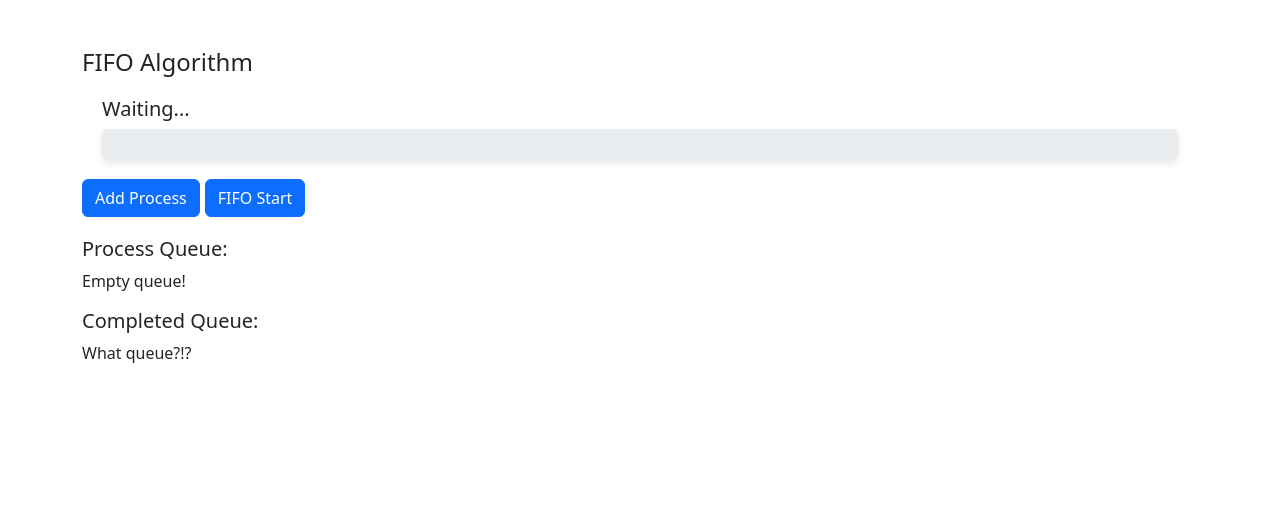
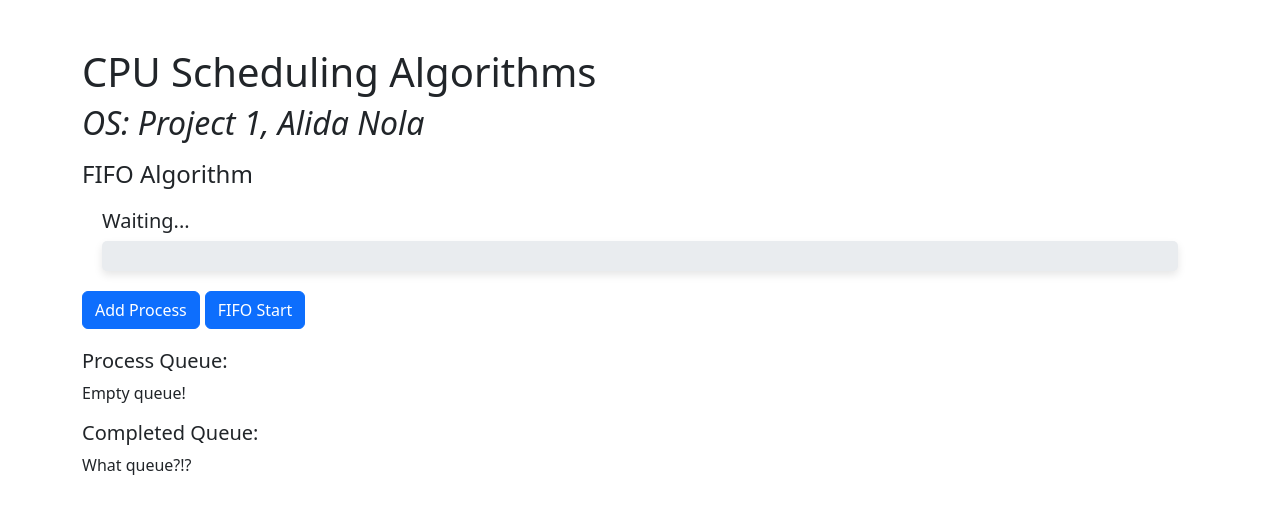
Before and after one commit to alida-nola/OSProject1, a React (Create React App) app in the folder project1/: page / in a window 1280 px wide. Shown: the top 514 px of the page. Built offline with nearby package versions, Linux system fonts and the light colour scheme.

Commit message:
clean-FIFO

```diff
--- a/project1/src/FIFOAlgo.js
+++ b/project1/src/Algo.js
@@ -3,6 +3,7 @@ import Button from "react-bootstrap/Button"
 import ProgressBar from "react-bootstrap/ProgressBar";
 import "bootstrap/dist/css/bootstrap.min.css";
 import "bootstrap-icons/font/bootstrap-icons.css";
+import catGif from './catType.gif';
 
 export default function FIFO() {
     const[queue, setQueue] = useState([]);
@@ -47,6 +48,15 @@ export default function FIFO() {
         </div>
 
         <div style={{ margin: "20px" }}>
+                {exe && (
+                    <div style={{ marginBottom: "20px" }}>
+                        <img
+                            src = {catGif}
+                            style={{ width: "200px", height: "auto", display: "block", margin: "0 auto" }}
+                        />
+                    </div>
+                )}
+
                 <h5>{exe ? `Executing: P${exe.id} (Burst Time: ${exe.burstTime}s)` : "Waiting..."}</h5>
                 <ProgressBar
                     now = {progress}
--- a/project1/src/App.js
+++ b/project1/src/App.js
@@ -1,11 +1,20 @@
 import React from "react";
 import "bootstrap/dist/css/bootstrap.min.css";
-import FIFO from './FIFOAlgo';
+import FIFO from './Algo';
 
 function App() {
-    return <div className = "container mt-5">
-        <FIFO/>
-    </div>;
+    return (
+        <div className = "container mt-5">
+            <div style = {{paddingBottom: "10px"}}>
+                <h1>CPU Scheduling Algorithms</h1>
+                <h2><i>OS: Project 1, Alida Nola</i></h2>
+            </div>
+
+            <div>
+                <FIFO/>
+            </div>
+        </div>
+    )
 }
 
 export default App;
```
Also changed, not shown: project1/src/catType.gif (added).
